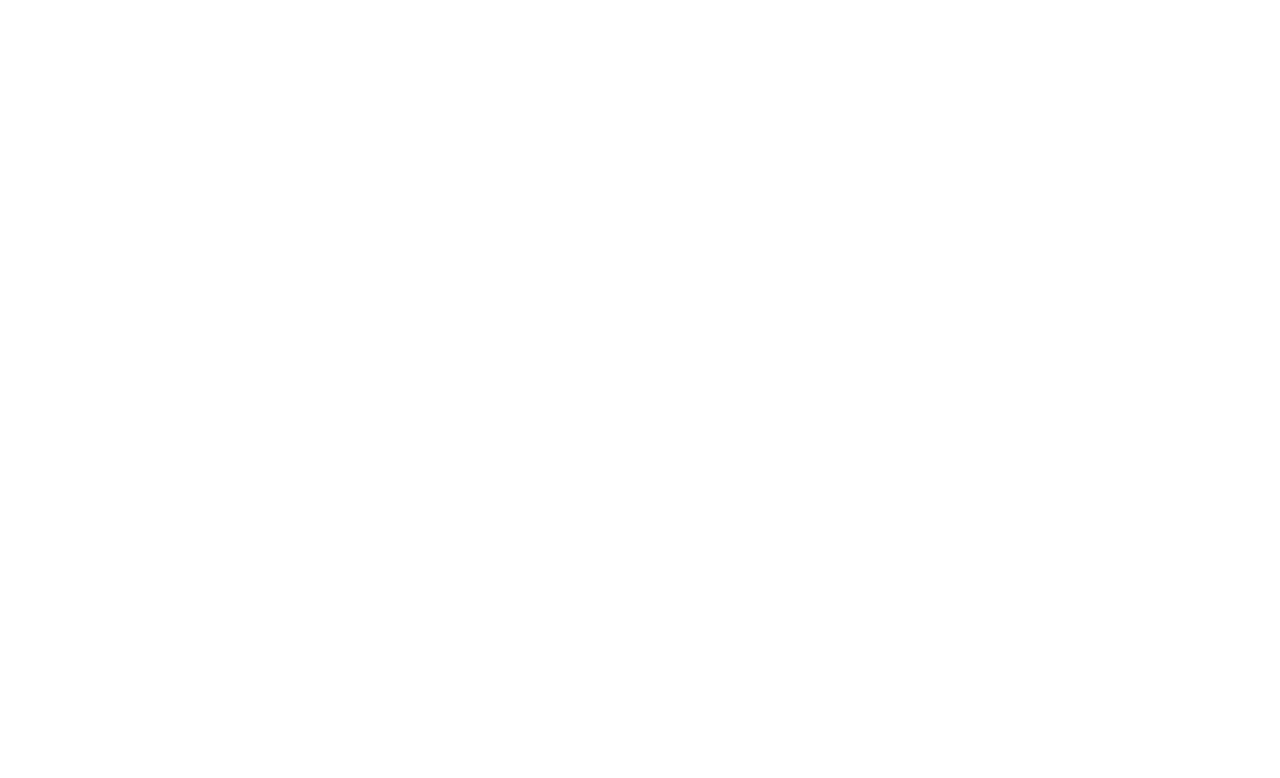
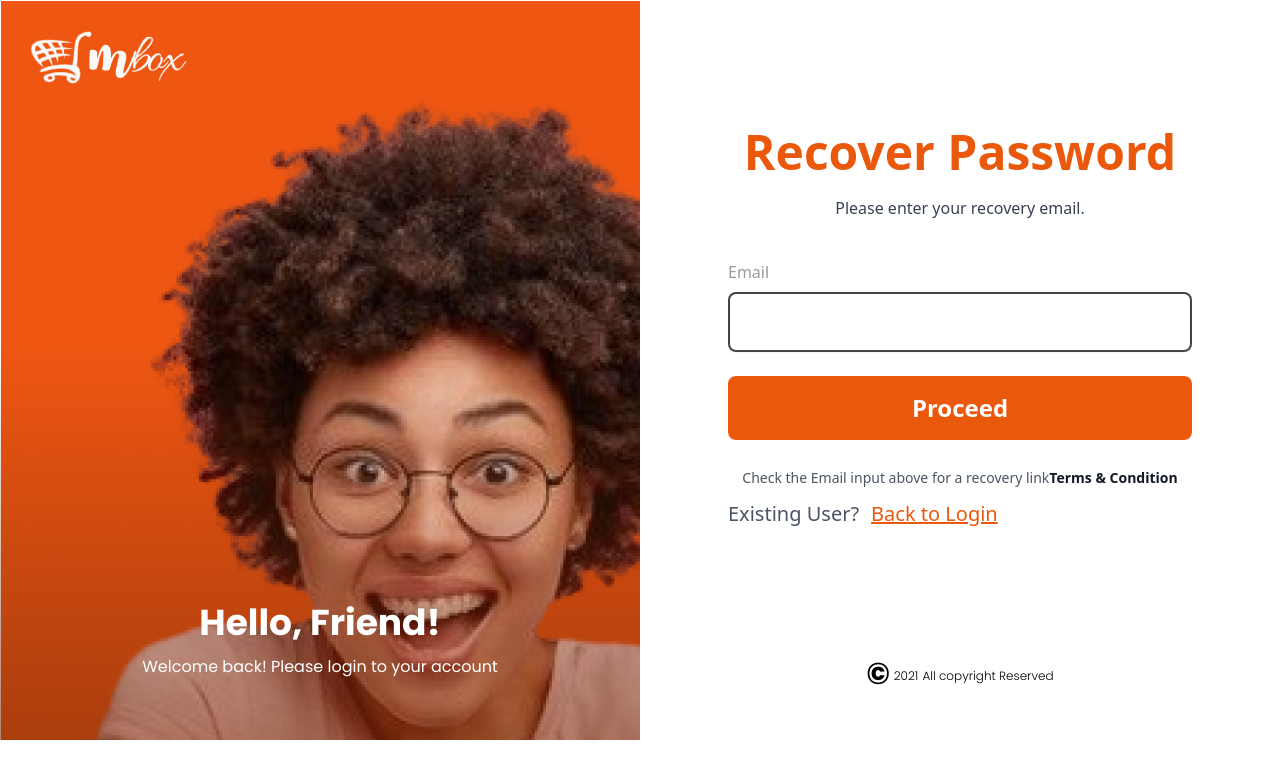
Before and after one commit to mbox-project/mbox-user, a React (Create React App) app: page /auth/forgot-password in a window 1280 px wide. Before the commit this address had no page. Shown: the top 778 px of the page. Built offline with nearby package versions, Linux system fonts and the light colour scheme.

Commit message:
made some changes to fprgot/recover password

```diff
--- /dev/null
+++ b/src/pages/Auth/ForgotPassword/ForgotPassword.jsx
@@ -0,0 +1,92 @@
+import React from "react";
+import { Link } from "react-router-dom";
+import logo from "../../../assets/images/logo.png";
+import Button from "../../../components/Button";
+import Footer from "../../../components/Footer";
+import Input from "../../../components/Input";
+import Label from "../../../components/Label";
+
+function Login() {
+  const [value, setValue] = React.useState({});
+  const onChangeInput = (e) => {
+    setValue({ ...value, [e.target.name]: e.target.value });
+  };
+
+  const onSubmitHandler = (e) => {
+    e.preventDefault();
+  };
+
+  return (
+    <div className=" flex">
+      <div className="  hidden lg:w-1/2  lg:mx-auto  lg:block bg-register-img ">
+        <img src={logo} className="w- m-6" />
+        <div className=" mt-32 pt-96  text-white">
+          <p className="flex justify-center font-poppins font-extrabold text-4xl ">
+            Hello, Friend!
+          </p>
+          <p className="flex justify-center pt-3 font-poppins text-base  ">
+            Welcome back! Please login to your account
+          </p>
+        </div>
+      </div>
+      <div className="w-full lg:w-1/2 lg:mx-auto  md:my-auto bg-white p-12">
+        <div className="w-full">
+          <div className="text-center pb-10">
+            <h1 className="text-3xl lg:text-5xl font-bold lg:pt-20 text-orange-600 mb-5">
+              Recover Password
+            </h1>
+            <p className=" lg:text-base text-lg text-gray-700">
+              Please enter your recovery email.
+            </p>
+          </div>
+          <form className=" px-0 lg:px-10">
+            <div className="mb-6">
+              <Label
+                className="w-full  text-lg lg:text-base text-[#9A9A9A]"
+                htmlFor="email"
+                title="Email"
+              />
+              <Input
+                name="email"
+                type="email"
+                className="w-full  p-4 pr-12 mt-2 text-2xl lg:text-base border-[#444444] border-2 rounded-lg shadow-sm"
+                required={true}
+                autoFocus={false}
+                onChange={onChangeInput}
+              />
+            </div>
+
+            <Button
+              className="w-full bg-orange-600 h-16  mb-0 lg:mb-4 rounded-lg text-white text-2xl font-semibold"
+              onClick={onSubmitHandler}
+            >
+              Proceed
+            </Button>
+            <div className="flex justify-center mb-3">
+              <span className="text-gray-600 text-lg leading-12  lg:leading-0  lg:text-sm pt-3">
+                Check the Email input above for a recovery link
+                <Link to="/" className="text-gray-900 pt-3  lg:pt-0 font-bold">
+                  Terms & Condition
+                </Link>
+              </span>
+            </div>
+            <div className="flex pt-4 lg:pt-0">
+              <p className="mr-3 text-gray-600 text-lg lg:text-xl">
+                Existing User?
+              </p>
+              <Link
+                to="/auth/register"
+                className="text-orange-600 text-lg lg:text-xl underline"
+              >
+                Back to Login
+              </Link>
+            </div>
+            <Footer />
+          </form>
+        </div>
+      </div>
+    </div>
+  );
+}
+
+export default Login;
--- a/src/pages/ForgotPassword/ForgotPassword.jsx
+++ /dev/null
@@ -1,37 +0,0 @@
-import React from "react";
-import Heroimg from "../../images/recoverpasswordimg.png";
-import InputForm from "../../components/InputForm";
-import Footer from "../../components/Footer";
-import Button from "../../components/Button";
-
-const ForgotPassword = () => {
-  return (
-    <section className="forgotpasswordbg overflow-y-hidden block lg:grid grid-cols-2">
-      <div className="hidden lg:block">
-        <img src={Heroimg} className=" object-cover  overflow-hidden" />
-        <p className="">Hello, Friend</p>
-      </div>
-      <div className=" pt-44">
-        <h2 className="text-orange-500 text-3xl md:text-5xl  font-poppins font-extrabold lg:text-2xl flex justify-center">
-          Recover Password
-        </h2>
-        <p className="flex font-poppins font-light text-lg md:text-xl md:pt-6 justify-center  pt-3 lg:text-xs lg:pt-2">
-          Please enter a recovery email
-        </p>
-
-        <InputForm />
-        <Button className="w-full bg-orange-600 h-16 mb-4 rounded-lg text-white text-2xl font-semibold">
-          Proceed
-        </Button>
-        <p className="flex font-poppins font-light md:text-xl md:pt-12  justify-center text-base pt-10 lg:text-xs lg:pt-4">
-          Check the email input for a recovery link
-        </p>
-        <p className=" flex justify-center font-poppins text-base md:text-lg md:pt-7 lg:block lg:max-w-md pt-5 lg:m-auto lg:pt-3 lg:text-xs">
-          Existing user? <a className="text-orange-600 px-2">Back to login</a>
-        </p>
-        <Footer />
-      </div>
-    </section>
-  );
-};
-export default ForgotPassword;
--- a/src/routes/router.js
+++ b/src/routes/router.js
@@ -1,14 +1,14 @@
 import { Routes, Route } from "react-router-dom";
 import { Login, Register } from "../pages/Auth";
 import { LandingPage } from "../pages/Landing";
-import { ForgotPassword } from "../pages/ForgotPassword";
+import { ForgotPassword } from "../pages/Auth/ForgotPassword";
 import ResetPassword from "../pages/Auth/ResetPassword";
 
 const RouteController = () => {
   return (
     <Routes>
       <Route path="/" element={<LandingPage />} exact />
-      <Route path="/forgot-password" element={<ForgotPassword />} />
+      <Route path="/auth/forgot-password" element={<ForgotPassword />} />
       <Route path="/auth/login" element={<Login />} />
       <Route path="/auth/register" element={<Register />} />
       <Route path="/auth/reset-password" element={<ResetPassword />} />
--- a/tailwind.config.js
+++ b/tailwind.config.js
@@ -7,6 +7,7 @@ module.exports = {
       },
         backgroundImage:(theme)  => ( {
           'register-img': "url('/src/assets/images/bg_img.png')",
+          'recover-img': "url('/src/assets/images/recoverimg.png')",
         }),
     }
   },
```
Also changed, not shown: src/assets/images/recoverimg.png (added), src/pages/Auth/ForgotPassword/index.js (renamed from src/pages/ForgotPassword/index.js).
